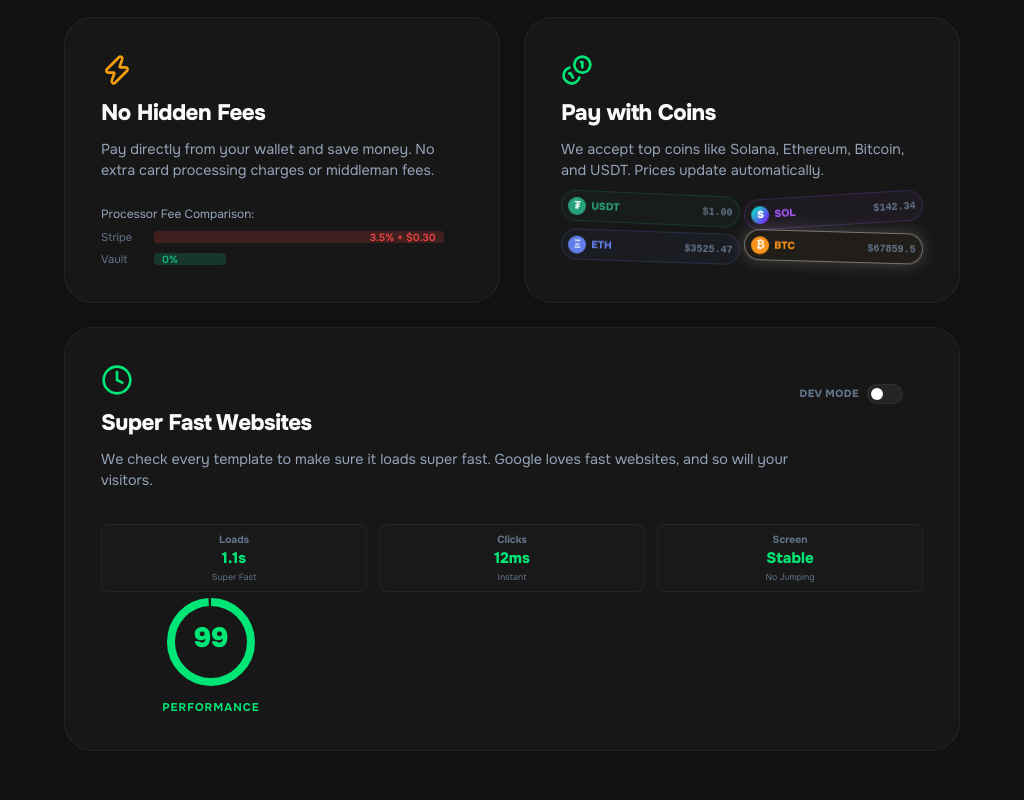
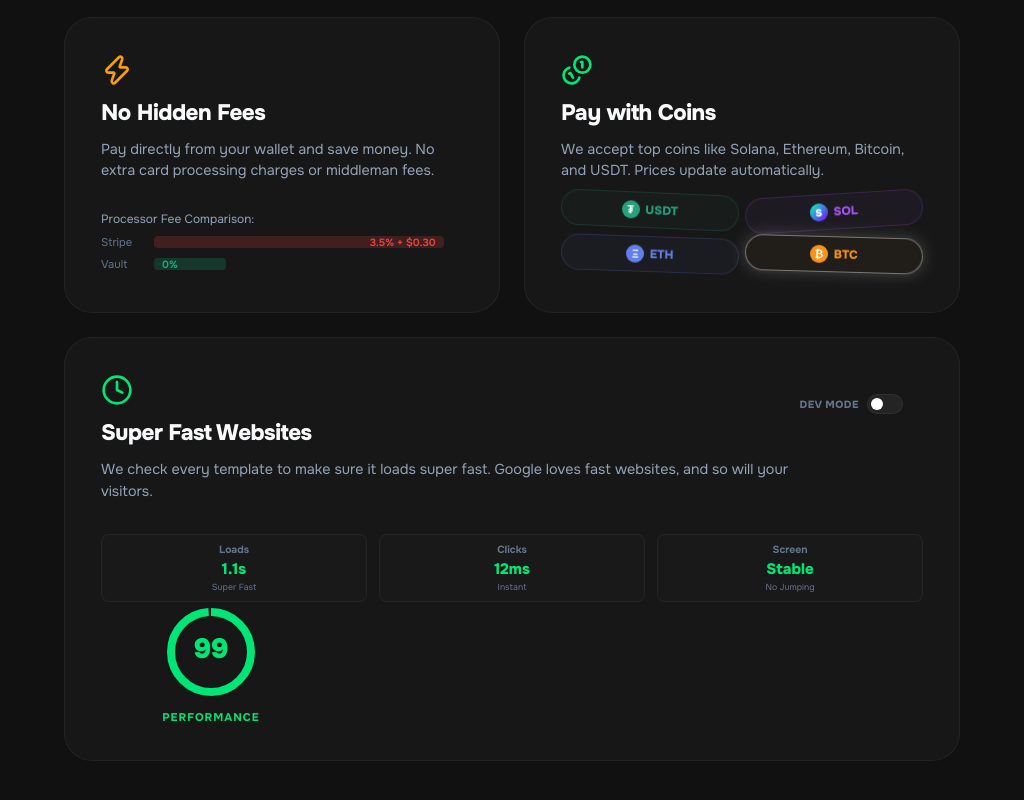
Before and after one commit to Tms119/Theme-Zoo, a Next.js app: page / in a window 1024 px wide. Shown: the part 4017-4817 px from the top of the page. Built offline with nearby package versions, Linux system fonts and the light colour scheme; no server answers; a web font is replaced by a local one.

Commit message:
Hide coin rates on laptops and center badge text for perfect symmetry

```diff
--- a/app/globals.css
+++ b/app/globals.css
@@ -1572,29 +1572,28 @@ body {
   color: #fff;
 }
 
-/* Responsive Scaling for Laptops (Between tablet and large desktop) */
+/* Responsive Scaling for Laptops and Tablets */
 @media (max-width: 1200px) and (min-width: 769px) {
   .coin-badge {
-    padding: 0.35rem 0.4rem;
-    font-size: 0.65rem;
-    gap: 0.2rem;
+    padding: 0.5rem;
+    font-size: 0.75rem;
+    gap: 0.35rem;
     min-width: 0;
     white-space: nowrap;
     overflow: hidden;
+    justify-content: center; /* Center the icon and name */
   }
   .coin-grid {
-    gap: 0.25rem;
+    gap: 0.4rem;
   }
   .coin-rate-text {
-    font-size: 0.55rem;
-    margin-left: auto;
-    letter-spacing: -0.2px;
+    display: none !important; /* Hide value to prevent overflow */
   }
   .coin-badge-icon {
-    width: 14px;
-    height: 14px;
-    font-size: 0.5rem;
-    margin-right: 0.1rem;
+    width: 16px;
+    height: 16px;
+    font-size: 0.6rem;
+    margin-right: 0;
   }
 }
 
```
